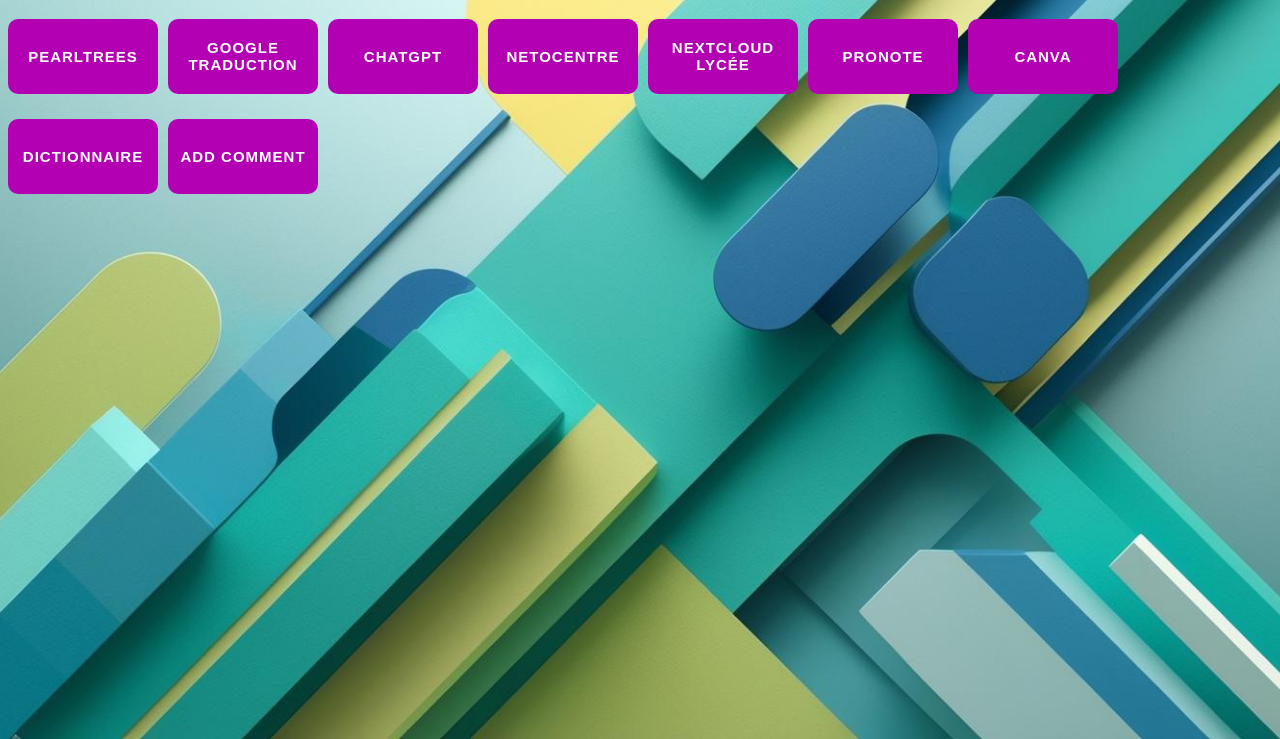
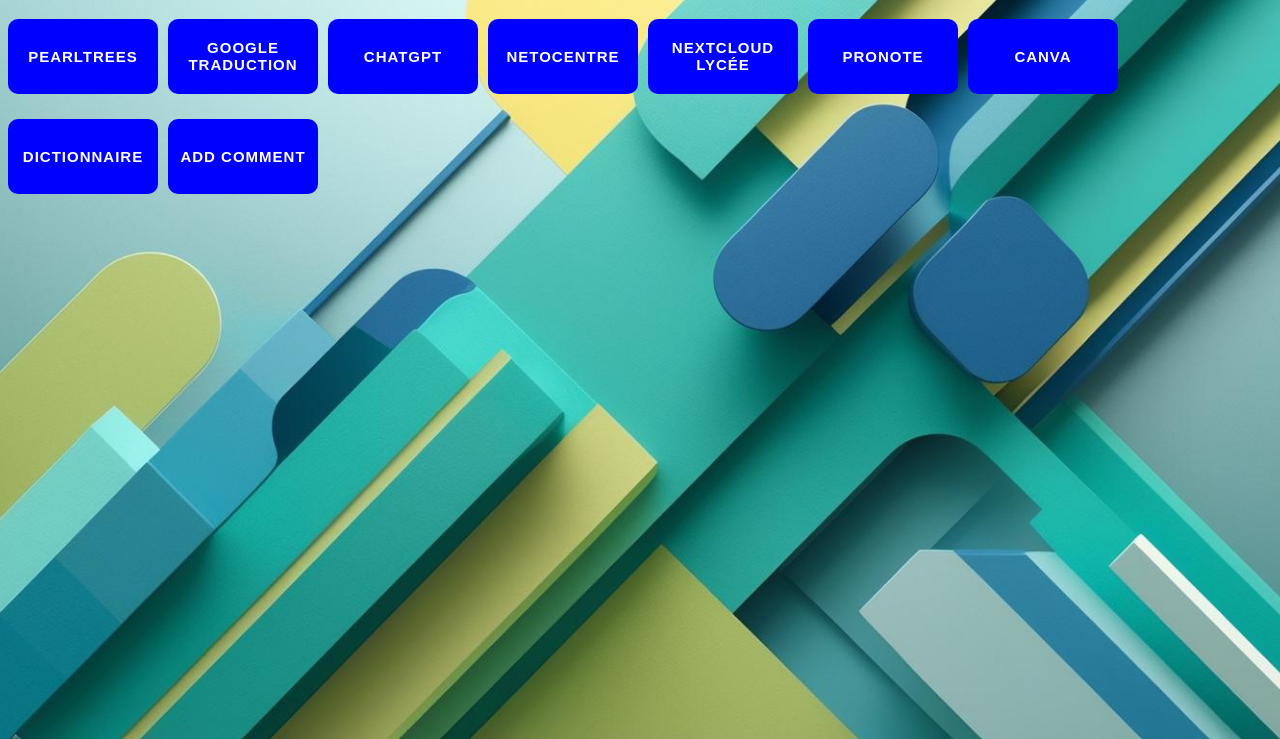
Before and after one commit to SlimX-MC/site, a plain HTML site: page index.html in a window 1280 px wide. Shown: the part 61-800 px from the top of the page. Drawn offline with Linux system fonts and the light colour scheme.

Commit message:
Update style.css

```diff
--- a/Sources/style.css
+++ b/Sources/style.css
@@ -48,7 +48,7 @@
     height:75px;
     object-position: right ;
     position: relative;
-    background:#b300b3;
+    background:#0000ff;
     text-transform:uppercase;
     color:rgb(255 , 255 , 255);
     font-weight:700;
```
